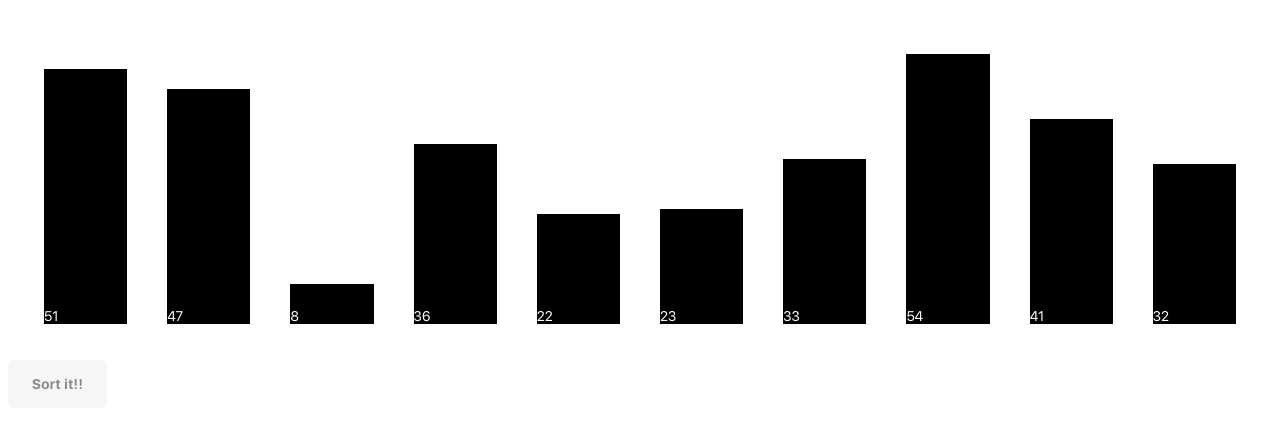
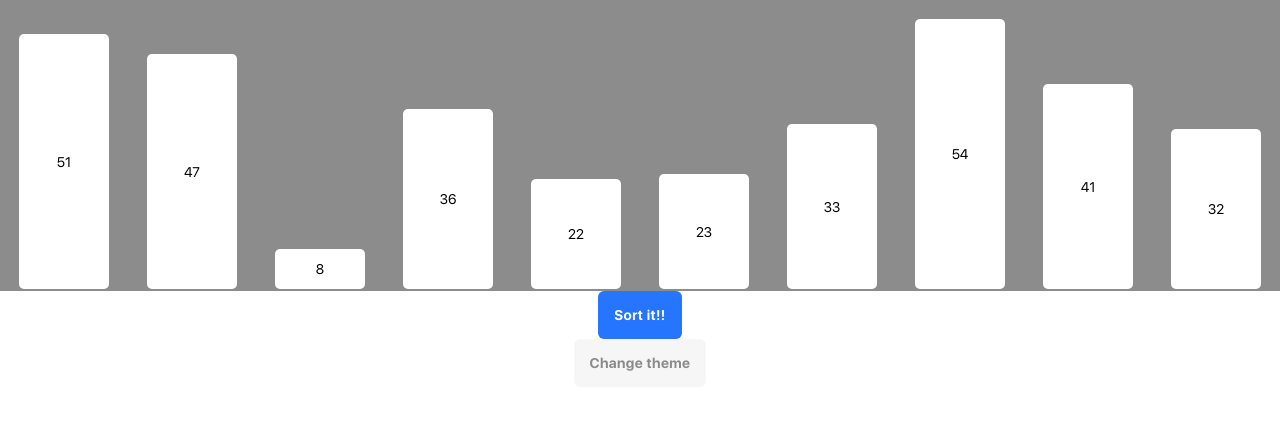
Before and after one commit to VakhoNodadze/Sorting_Visualizer, a React (Create React App) app: page / in a window 1280 px wide. Shown: the top 428 px of the page. Built offline with nearby package versions, Linux system fonts and the light colour scheme.

Commit message:
basic theme change works

```diff
--- a/src/App.js
+++ /dev/null
@@ -1,52 +0,0 @@
-import React, { useState } from 'react';
-import InsertionSort from './algorithms/InsertionSort';
-import './App.css';
-import SortController from './components/SortController';
-import { useEffect } from 'react';
-
-
-const App = () => {
-
-  const [state, setState] = useState({array: [], trale: []});
-
-  useEffect(() => {
-    createTrace();
-  }, [state.array]);
-  useEffect(() => {
-    generateRandomArray();
-  }, []);
-
-
-  const getRandomInt = (max) => {
-    return Math.floor(Math.random() * Math.floor(max)) + 1;
-  };
-
-  const generateRandomArray = () => {
-    // Generate an array of length max
-    // const array = Array(10)
-    //   .fill(0)
-    //   .map(() => getRandomInt(10 * 5));
-    const array = [];
-    for(let i = 0; i < 10; i++){
-      array.push(getRandomInt(70));
-    }
-
-    setState({array,trale: []});
-  };
-
-  const createTrace = () => {
-    const numbers = [...state.array];
-    const sort = InsertionSort;
-    if (sort) {
-      const trale = sort(numbers);
-      setState({ ...state, trale });
-    }
-  };
-  return (
-    <div className="App">
-      <SortController array={state.array} trale={state.trale} />
-    </div>
-  );
-};
-
-export default App;
--- /dev/null
+++ b/src/Main.js
@@ -0,0 +1,64 @@
+import React, { useState } from 'react';
+import InsertionSort from './algorithms/InsertionSort';
+import { ThemeProvider } from 'styled-components';
+import { themes, light, dark } from './styled/themes';
+import SortController from './components/SortController';
+import GlobalStyle from './styled/global';
+import Flex from './components/primitives/Flex';
+import { useEffect } from 'react';
+
+
+const Main = () => {
+
+  const [state, setState] = useState({array: [], trale: []});
+  const [theme, setTheme] = useState(light);
+  const [background, setBackground] = useState(light.color.secondaryBG);
+
+  useEffect(() => {
+    createTrace();
+  }, [state.array]);
+
+  useEffect(() => {
+    setBackground(theme.color.secondaryBG);
+    console.log('_______________', theme);
+  }, [theme]);
+
+  useEffect(() => {
+    generateRandomArray();
+  }, []);
+
+
+  const getRandomInt = (max) => {
+    return Math.floor(Math.random() * Math.floor(max)) + 1;
+  };
+
+  const changeTheme = () => {
+    if(theme === light) {setTheme(dark);}
+    if(theme === dark) {setTheme(light);}
+  };
+
+  const generateRandomArray = () => {
+    const array = [];
+    for(let i = 0; i < 10; i++){
+      array.push(getRandomInt(70));
+    }
+
+    setState({array,trale: []});
+  };
+
+  const createTrace = () => {
+    const numbers = [...state.array];
+    const trale = InsertionSort(numbers);
+    setState({ ...state, trale });
+  };
+  return (
+    <ThemeProvider theme={themes[theme.type]}>
+      <Flex direction="column" full style={{backgroundColor: background}}>
+        <GlobalStyle />
+        <SortController array={state.array} trale={state.trale} setTheme={changeTheme} />
+      </Flex>
+    </ThemeProvider>
+  );
+};
+
+export default Main;
--- a/src/components/SortController.jsx
+++ b/src/components/SortController.jsx
@@ -1,11 +1,12 @@
 import React, { Component } from 'react';
-import './style.css';
-
+import styled from 'styled-components';
+import { withTheme } from 'styled-components';
 // Sub components
 import Sorter from './Sorter';
 import Button from './primitives/Button';
+import { themes } from '../styled/themes';
 
-class SortVisualizer extends Component {
+class SortController extends Component {
   constructor(props){
     super(props);
     this.state = {
@@ -136,10 +137,25 @@ class SortVisualizer extends Component {
     });
   };
 
+  handleClick = () => {
+    const { timeouts, trale, traceStep } = this.state;
+    if (timeouts.length > 0){
+      return this.pause();
+    }
+    if(traceStep > -1) {
+      return this.continue();
+    }
+    return this.run(trale);
+  }
+
+
+
   render() {
-    const { array, groupA, groupB, groupC, groupD, sortedIndices, timeouts, trale } = this.state;
+    const { array, groupA, groupB, groupC, groupD, sortedIndices, timeouts } = this.state;
+    const { theme, setTheme } = this.props;
+    const sorting = timeouts.length > 0;
     return (
-      <div className="SortVisualizer">
+      <Container>
         <Sorter
           numbers={array}
           maxNum={Math.max(...array)}
@@ -150,10 +166,22 @@ class SortVisualizer extends Component {
           sortedIndices={sortedIndices}
         />
         <Button
-          onClick={ timeouts.length > 0 ? () => this.pause() : () => this.run(trale) }> {timeouts.length > 0 ? 'Stop!' : 'Sort it!!'}</Button>
-      </div>
+          variant="contained"
+          color="primary"
+          onClick={() => this.handleClick()}>
+          {sorting > 0 ? 'Stop!' : 'Sort it!!'}
+        </Button>
+        <Button onClick={() => setTheme()}>Change theme</Button>
+      </Container>
     );
   }
 }
 
-export default SortVisualizer;
+export default withTheme(SortController);
+
+const Container = styled.div `
+  display: flex;
+  flex-direction: column;
+  justify-content: center;
+  align-items: center;
+`;
--- a/src/components/Sorter.jsx
+++ b/src/components/Sorter.jsx
@@ -1,8 +1,10 @@
 import React from 'react';
 import PropTypes from 'prop-types';
-import './style.css';
+import styled from 'styled-components';
+import { withTheme } from 'styled-components';
 
 import Bar from './primitives/Bar';
+import Flex from './primitives/Flex';
 
 const getListOfBars = (
   numbers,
@@ -36,11 +38,11 @@ const getListOfBars = (
   });
 };
 
-const Sorter = ({numbers,maxNum,groupA,groupB,groupC,groupD,sortedIndices,trale}) => {
+const Sorter = ({numbers,maxNum,groupA,groupB,groupC,groupD,sortedIndices,trale, theme}) => {
   return (
-    <div className="SortChart">
+    <Flex full align="flex-end" padding={theme.padding.huge, 0} style={{backgroundColor: theme.color.primaryBG}}>
       {getListOfBars(numbers,maxNum,groupA,groupB,groupC,groupD,sortedIndices)}
-    </div>
+    </Flex>
   );
 };
 
@@ -54,4 +56,16 @@ Sorter.propTypes = {
   sortedIndices: PropTypes.arrayOf(PropTypes.number)
 };
 
-export default Sorter;
+export default withTheme(Sorter);
+
+
+const Container = styled.div `
+  width: 100%;
+  height: 40vh;
+  padding: 1rem;
+  display: flex;
+  background-color:${props => props.bg};
+  flex-direction: row;
+  align-items: flex-end;
+  transition: 0.75s ease-in-out;
+`;
--- a/src/components/primitives/Bar/Bar.js
+++ b/src/components/primitives/Bar/Bar.js
@@ -24,11 +24,12 @@ const BarContainer = styled.div`
   display: flex;
   width: ${(props) => props.width}%;
   height: ${(props) => props.height * 5}px;
-  flex-direction: column reverse;
   align-items: flex-end;
   transition: 125ms ease-in-out;
   color: rgb(58, 58, 60);
-  margin: 20px;
+  margin: 1.2rem 1.2rem 0.1rem 1.2rem;
+  justify-content: center;
+  border-radius: 5px;
   background-color: ${(props) => {
     switch (props.state) {
     case 'stateA':
@@ -40,12 +41,12 @@ const BarContainer = styled.div`
     case 'sorted':
       return 'green';
     default:
-      return 'black';
+      return '#fff';
     }
   }};
 `;
 
 const Text = styled.span `
-  margin: - auto 0.25rem;
-  color: #fff;
+  margin: auto 0.25rem;
+  color: #000;
 `;
--- a/src/components/primitives/Button/styled.js
+++ b/src/components/primitives/Button/styled.js
@@ -7,7 +7,7 @@ const StyledContainer = styled.button`
   letter-spacing: 0.4px;
   width: ${(props) => (props.fluid ? '100%' : 'auto')};
   font-size: ${(props) => props.theme.fontSize[props.size]};
-  padding: ${(props) => props.theme.paddingVertical[props.size]} ${(props) => props.theme.paddingHorizontal[props.size]};
+  padding: ${(props) => props.theme.padding[props.size]};
   border-radius: ${(props) => props.theme.borderRadius[props.size]};
 
   ${(props) => {
--- /dev/null
+++ b/src/components/primitives/Flex/Flex.js
@@ -0,0 +1,78 @@
+import styled, { css } from 'styled-components';
+
+const Flex = styled.div`
+  display: flex;
+  align-content: stretch;
+  transition: all 0.3s, opacity 0.5s ease;
+  opacity: 1;
+  visibility: visible;
+  position: relative;
+  ${(props) => props.inline
+    && css`
+      display: inline-flex;
+    `};
+  ${(props) => props.direction
+    && css`
+      flex-direction: ${props.direction};
+    `};
+  ${(props) => props.wrap
+    && css`
+      flex-wrap: ${props.wrap};
+    `};
+  ${(props) => props.justify
+    && css`
+      justify-content: ${props.justify};
+    `};
+  ${(props) => props.alignContent
+    && css`
+      align-content: ${props.alignContent};
+    `};
+  ${(props) => props.align
+    && css`
+      align-items: ${props.align};
+    `};
+  ${(props) => props.full
+    && css`
+      width: 100%;
+      height: 100vh;
+      flex-basis: 100%;
+    `};
+  ${(props) => props.center
+    && css`
+      align-items: center;
+      justify-content: center;
+    `};
+  ${(props) => props.width
+    && css`
+      width: ${props.width};
+    `};
+  ${(props) => props.height
+    && css`
+      height: ${props.height};
+    `};
+  ${(props) => props.padding
+    && css`
+      padding: ${props.padding};
+    `};
+  ${(props) => props.margin
+    && css`
+      margin: ${props.margin};
+    `};
+  ${(props) => props.flex
+    && css`
+      flex: ${props.flex};
+    `};
+  ${(props) => props.position === 'absolute'
+    && css`
+      position: ${props.position};
+      top: 0;
+      left: 0;
+    `};
+  ${(props) => props.hide
+    && css`
+      opacity: 0;
+      visibility: hidden;
+    `};
+`;
+
+export default Flex;
--- /dev/null
+++ b/src/components/primitives/Flex/index.js
@@ -0,0 +1,3 @@
+import Flex from './Flex';
+
+export default Flex;
--- a/src/components/style.css
+++ /dev/null
@@ -1,14 +0,0 @@
-.SortChart {
-    /* min-width: 320px; */
-    /* max-width: 960px; */
-    min-height: 218px;
-    height: 40vh;
-    padding: 1rem;
-
-    background-color: var(--gray-300);
-
-    display: flex;
-    flex-direction: row;
-    align-items: flex-end;
-    transition: 0.75s ease-in-out;
-  }
--- a/src/index.js
+++ b/src/index.js
@@ -1,20 +1,14 @@
 import React from 'react';
 import ReactDOM from 'react-dom';
-import App from './App';
+import Main from './Main';
 import reportWebVitals from './reportWebVitals';
-import { ThemeProvider } from 'styled-components';
 
 
 import './styled/fonts.scss';
-import GlobalStyle from './styled/global';
-import { themes, defaultTheme } from './styled/themes';
 
 ReactDOM.render(
   <React.StrictMode>
-    <ThemeProvider theme={themes[defaultTheme]}>
-      <GlobalStyle />
-      <App />
-    </ThemeProvider>
+    <Main />
   </React.StrictMode>,
   document.getElementById('root')
 );
--- a/src/styled/global.js
+++ b/src/styled/global.js
@@ -6,6 +6,7 @@ const GlobalStyle = createGlobalStyle`
     font-family: ${(props) => props.theme.fontFamily.default};
     font-size: ${(props) => props.theme.fontSize.default};
     color: ${(props) => props.theme.color.text};
+    margin: 0;
   }
 
   h1, h2, h3, h4, h5, h6, button {
--- a/src/styled/themes.js
+++ b/src/styled/themes.js
@@ -29,7 +29,9 @@ export const themes = {
       elementHover: 'rgba(0, 0, 0, .06)',
       danger: '#ea3d53',
       info: 'rgba(250, 120, 16, 1)',
-      success: 'rgba(0, 217, 176, 1)'
+      success: 'rgba(0, 217, 176, 1)',
+      primaryBG: '#8c8c8c',
+      secondaryBG: '#fff'
     },
     palette: {
       transparent: {
@@ -79,22 +81,156 @@ export const themes = {
         1000: 'rgba(0, 217, 176, 1)'
       }
     },
-    avatarSize: {
-      tiny: '28px',
-      small: '44px',
-      default: '64px',
-      large: '84px',
-      big: '120px',
-      huge: '154px'
+    borderRadius: {
+      tiny: '2px',
+      small: '4px',
+      default: '6px',
+      big: '8px',
+      circular: '100%',
+      rounded: '100rem'
     },
-    imageSize: {
-      large: '600px',
-      fluid: '100%'
+    boxShadow: {
+      default: '0 2px 2px rgba(0, 0, 0, 0.06)',
+      primary: '0 1px 3px rgba(0, 0, 0, 0.24)'
     },
-    elementSize: {
-      mini: '32px',
-      small: '38px',
-      default: '50px'
+    padding: {
+      tiny: '4px',
+      mini: '8px',
+      small: '12px',
+      default: '16px',
+      big: '18px',
+      large: '24px',
+      huge: '44px'
+    },
+    marginHorizontal: {
+      tiny: '2px',
+      default: '16px'
+    },
+    spacing: {
+      0: 0,
+      1: 2,
+      2: 4,
+      3: 6,
+      4: 8,
+      5: 10,
+      6: 12,
+      7: 14,
+      8: 16,
+      9: 18,
+      10: 20,
+      11: 22,
+      12: 24,
+      13: 26,
+      14: 28,
+      15: 30,
+      16: 32,
+      17: 34
+    },
+    animation: {
+      easeInOut: 'cubic-bezier(0.4, 0, 0.2, 1)',
+      // Objects enter the screen at full velocity from off-screen and
+      // slowly decelerate to a resting point.
+      easeOut: 'cubic-bezier(0.0, 0, 0.2, 1)',
+      // Objects leave the screen at full velocity. They do not decelerate when off-screen.
+      easeIn: 'cubic-bezier(0.4, 0, 1, 1)',
+      // The sharp curve is used by objects that may return to the screen at any time.
+      sharp: 'cubic-bezier(0.4, 0, 0.6, 1)'
+    },
+    duration: {
+      shortest: 150,
+      shorter: 200,
+      short: 250,
+      // most basic recommended timing
+      default: 300,
+      // this is to be used in complex animations
+      complex: 375,
+      // recommended when something is entering screen
+      enteringScreen: 225,
+      // recommended when something is leaving screen
+      leavingScreen: 195
+    }
+  },
+  dark:{
+    type: 'dark',
+    fontFamily: {
+      default: 'SFUIDisplay-Regular, Roboto, sans-serif',
+      bold: 'SFUIDisplay-Bold, Roboto, sans-serif'
+    },
+    fontSize: {
+      tiny: '11px',
+      mini: '12px',
+      small: '13px',
+      default: '14px',
+      big: '16px',
+      large: '18px'
+    },
+    color: {
+      white: '#fff',
+      whiteSecondary: 'rgba(255, 255, 255, .54)',
+      default: 'rgba(0, 0, 0, .54)',
+      primary: '#2675fe',
+      text: 'rgba(0, 0, 0, .74)',
+      secondary: 'rgba(0, 0, 0, .54)',
+      placeholder: 'rgba(0, 0, 0, .34)',
+      disabled: 'rgba(0, 0, 0, .04)',
+      border: 'rgba(0, 0, 0, .15)',
+      borderHover: 'rgba(0, 0, 0, .35)',
+      elementBg: '#fff',
+      elementBgSecondary: 'rgba(0,0,0, .034)',
+      elementHover: 'rgba(0, 0, 0, .06)',
+      danger: '#ea3d53',
+      info: 'rgba(250, 120, 16, 1)',
+      success: 'rgba(0, 217, 176, 1)',
+      primaryBG: '#1a1a1a',
+      secondaryBG: 'rgba(0,0,0,0.4)'
+    },
+    palette: {
+      transparent: {
+        200: 'rgba(0, 0, 0, 0)',
+        300: 'rgba(0, 0, 0, 0.064)',
+        500: 'rgba(0, 0, 0, 0)',
+        1000: 'rgba(0, 0, 0, 0.54)'
+      },
+      default: {
+        200: 'rgba(0, 0, 0, .034)',
+        300: 'rgba(0, 0, 0, .084)',
+        500: 'rgba(0, 0, 0, .34)',
+        1000: 'rgba(0, 0, 0, .44)'
+      },
+      inverted: {
+        200: 'rgba(255, 255, 255, .034)',
+        500: 'rgba(255, 255, 255, .34)',
+        700: 'rgba(255, 255, 255, .54)',
+        1000: 'rgba(255, 255, 255, 1)'
+      },
+      secondary: {
+        200: 'rgba(0, 0, 0, .034)',
+        300: 'rgba(0, 0, 0, .084)',
+        500: 'rgba(0, 0, 0, .34)',
+        1000: 'rgba(0, 0, 0, 1)'
+      },
+      primary: {
+        200: 'rgba(38, 117, 254, .064)',
+        500: 'rgba(38, 117, 254, .54)',
+        800: 'rgba(38, 117, 254, .84)',
+        900: 'rgba(38, 117, 254, .94)',
+        1000: 'rgba(38, 117, 254, 1)'
+      },
+      danger: {
+        200: 'rgba(234, 61, 83, .064)',
+        500: 'rgba(234, 61, 83, .54)',
+        1000: 'rgba(234, 61, 83, 1)'
+      },
+      info: {
+        200: 'rgba(250, 120, 16, .064)',
+        500: 'rgba(250, 120, 16, .54)',
+        1000: 'rgba(250, 120, 16, 1)'
+      },
+      success: {
+        200: 'rgba(0, 217, 176, .64)',
+        500: 'rgba(0, 217, 176, .54)',
+        1000: 'rgba(0, 217, 176, 1)'
+      }
     },
     borderRadius: {
       tiny: '2px',
@@ -108,7 +244,7 @@ export const themes = {
       default: '0 2px 2px rgba(0, 0, 0, 0.06)',
       primary: '0 1px 3px rgba(0, 0, 0, 0.24)'
     },
-    paddingVertical: {
+    padding: {
       tiny: '4px',
       mini: '8px',
       small: '12px',
@@ -116,16 +252,6 @@ export const themes = {
       big: '18px',
       large: '24px',
       huge: '44px'
-    },
-    paddingHorizontal: {
-      micro: '12px',
-      tiny: '16px',
-      mini: '18px',
-      small: '22px',
-      default: '24px',
-      big: '34px',
-      large: '44px',
-      huge: '64px'
     },
     marginHorizontal: {
       tiny: '2px',
@@ -177,4 +303,4 @@ export const themes = {
   }
 };
 
-export const defaultTheme = 'light';
+export const { light, dark } = themes;
```
Also changed, not shown: 1 other file (tests, documents, lock files or other folders).
